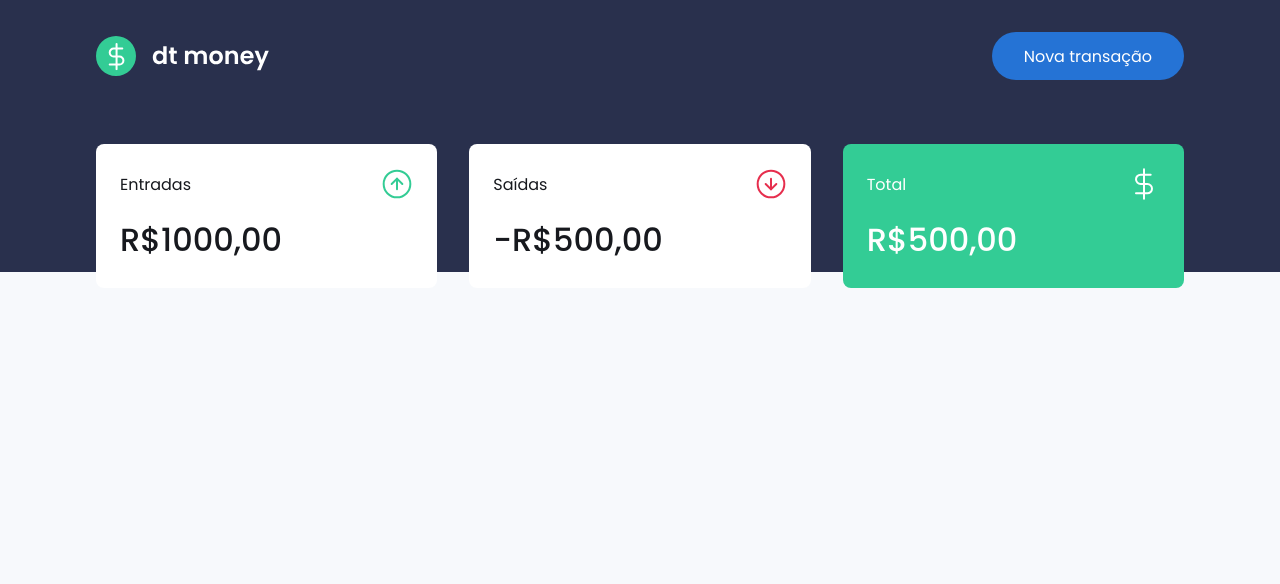
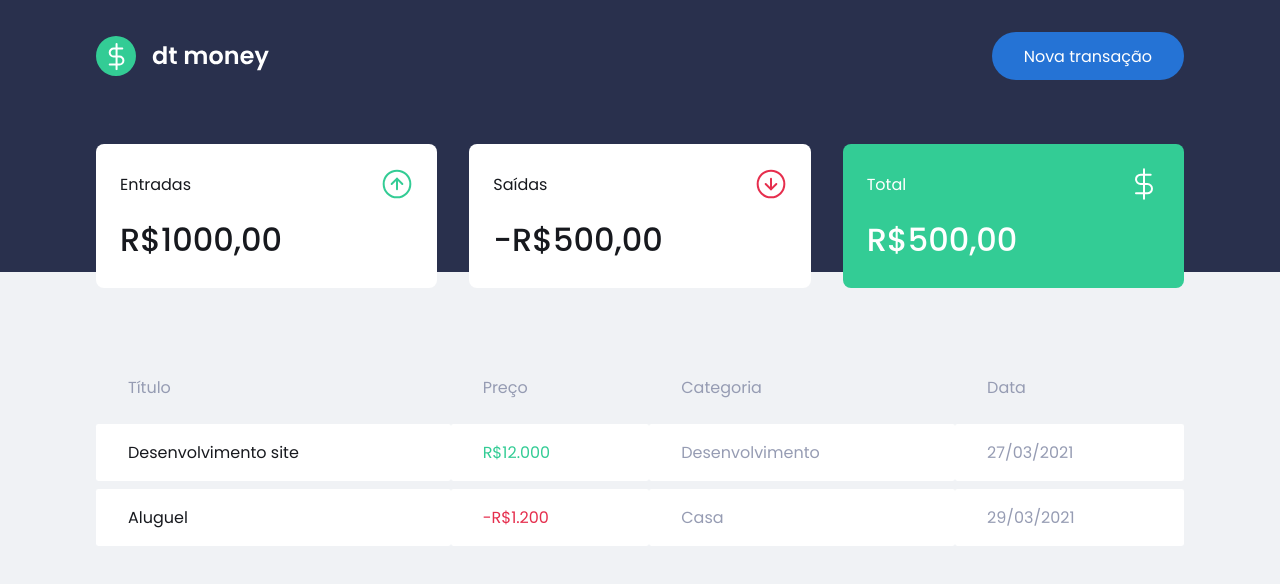
Before and after one commit to joseaugustodardengo/dtmoney, a React (Create React App) app: page / in a window 1280 px wide. Shown: the top 584 px of the page. Built offline with nearby package versions, Linux system fonts and the light colour scheme.

Commit message:
transactionsTable component layout

```diff
--- a/src/components/Dashboard/index.tsx
+++ b/src/components/Dashboard/index.tsx
@@ -1,11 +1,12 @@
 import { Summary } from "../Summary";
+import { TransactionsTable } from "../TransactionsTable";
 import { Container } from './styles';
-
 
 export function Dashboard() {
   return (
     <Container>
       <Summary />
+      <TransactionsTable />
     </Container>
   )
 }
--- /dev/null
+++ b/src/components/TransactionsTable/index.tsx
@@ -0,0 +1,33 @@
+import { Container } from './styles';
+
+export function TransactionsTable() {
+  return (
+    <Container>
+      <table>
+        <thead>
+          <tr>
+            <th>Título</th>
+            <th>Preço</th>
+            <th>Categoria</th>
+            <th>Data</th>
+          </tr>
+        </thead>
+
+        <tbody>
+          <tr>
+            <td>Desenvolvimento site</td>
+            <td className="deposit">R$12.000</td>
+            <td>Desenvolvimento</td>
+            <td>27/03/2021</td>
+          </tr>
+          <tr>
+            <td>Aluguel</td>
+            <td className="withdraw">-R$1.200</td>
+            <td>Casa</td>
+            <td>29/03/2021</td>
+          </tr>
+        </tbody>
+      </table>
+    </Container>
+  )
+}
--- /dev/null
+++ b/src/components/TransactionsTable/styles.ts
@@ -0,0 +1,38 @@
+import styled from 'styled-components';
+
+export const Container = styled.div`
+  margin-top: 4rem;
+
+  table {
+    width: 100%;
+    border-spacing:0 0.5rem;
+
+    th {
+      color: var(--text-body);
+      font-weight: 400;
+      padding: 1rem 2rem;
+      text-align: left;
+      line-height: 1.5rem;
+    }
+
+    td {
+      padding: 1rem 2rem;
+      border: 0;
+      background: var(--shape);
+      color: var(--text-body);
+      border-radius:0.15rem;
+
+      &:first-child {
+        color: var(--text-title);
+      }
+
+      &.deposit {
+        color: var(--green);
+      }
+
+      &.withdraw {
+        color: var(--red);
+      }
+    }
+  }
+`;
--- a/src/styles/global.ts
+++ b/src/styles/global.ts
@@ -2,7 +2,7 @@
 
 export const GlobalStyle = createGlobalStyle`
   :root {
-    --background: #f7f9fc;
+    --background: #f0f2f5;
     --red: #E52E4D;
     --green: #33CC95;
     --dark-blue: #29304d;
```
